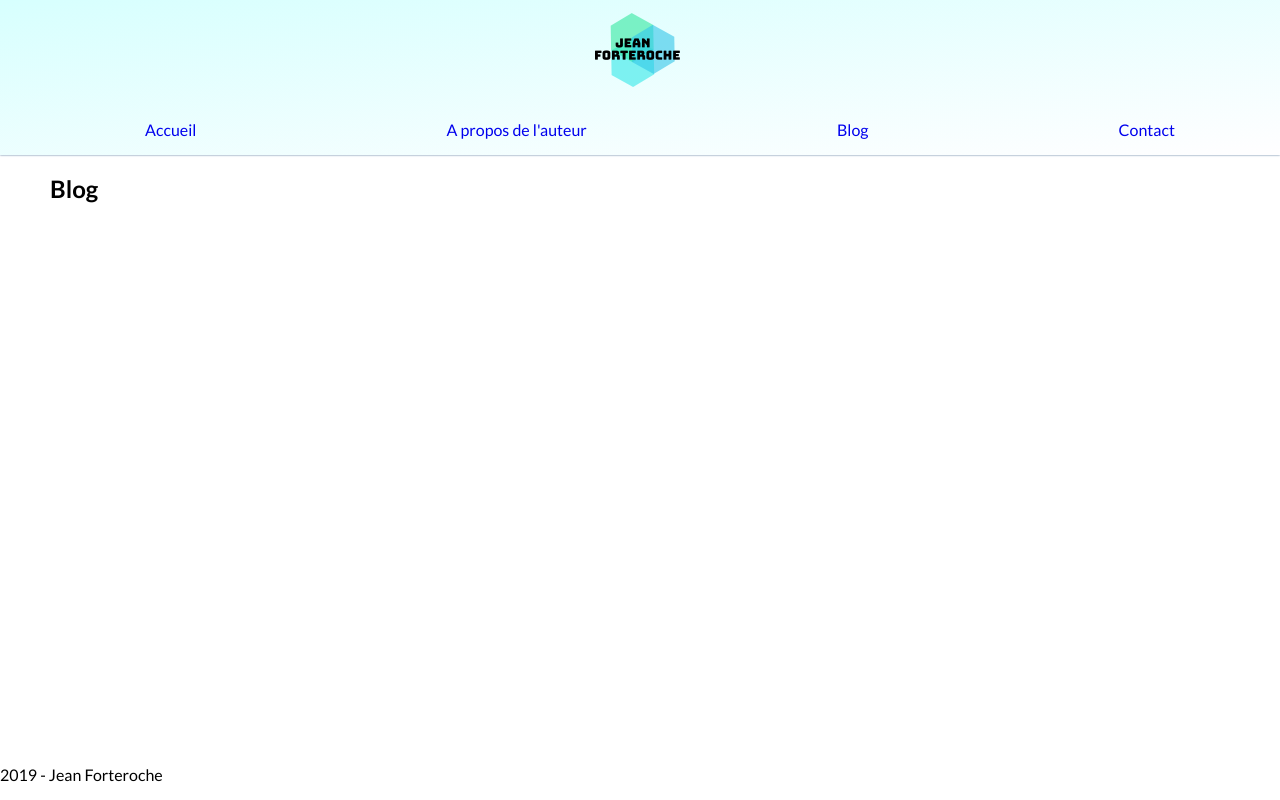
After one commit to Mis0u/projetphp, a PHP site: template lib/twig/view/viewBlog.html.twig in a window 1280 px wide. The commit adds this page. Run offline with PHP 8.4, Linux system fonts and the light colour scheme; the template is opened without the code that fills it, so the values that code supplies are empty; some libraries are stand-ins or nearby versions.

Commit message:
namespace TWIG

```diff
--- a/controller/ControllerAbout.php
+++ b/controller/ControllerAbout.php
@@ -6,8 +6,7 @@ use Lib\twig\ControllerTwig;
 class ControllerAbout extends ControllerTwig {
 
   public function about(){
-    $twig = new ControllerTwig();
-     $about = $twig->render('viewAbout.html.twig');
+     $about = $this->render('viewAbout.html.twig');
     }
 
 }
--- a/controller/ControllerArticle.php
+++ b/controller/ControllerArticle.php
@@ -16,8 +16,7 @@ class ControllerArticle extends ControllerTwig{
     $comments =  new CommentsModel();
     $nbPages = ceil($comments->countComments($idArticle)/self::COMMENT_PER_PAGE);
     $displayComments = $comments->getComments($idArticle, $this->getFirstResult($idArticle, $nbPages), self::COMMENT_PER_PAGE);
-    $twig = new ControllerTwig();
-    $commentsArticle = $twig->render('viewArticle.html.twig', $displayComments, $nbPages);
+    $commentsArticle = $this->render('viewArticle.html.twig', $displayComments, $nbPages);
   }
 
   private function getFirstResult($idArticle, $nbPages){
--- a/controller/ControllerBlog.php
+++ b/controller/ControllerBlog.php
@@ -14,7 +14,6 @@ class ControllerBlog extends ControllerTwig
     {
         $articleModel = new ArticleModel();
         $articles = $articleModel->getArticles();
-        $twig = new ControllerTwig();
-        $blog = $twig->render('viewBlog.html.twig',$articles);
+        $blog = $this->render('viewBlog.html.twig',$articles);
     }
 }
--- a/controller/ControllerContact.php
+++ b/controller/ControllerContact.php
@@ -9,7 +9,6 @@ class ControllerContact extends ControllerTwig {
 
     public function contact()
     {
-        $twig = new ControllerTwig();
-        $contact = $twig->render('viewContact.html.twig');
+        $contact = $this->render('viewContact.html.twig');
     }
 }
--- a/controller/ControllerHomepage.php
+++ b/controller/ControllerHomepage.php
@@ -12,7 +12,6 @@ class ControllerHomepage extends ControllerTwig
     {
         $articleModel = new ArticleModel();
         $lastArticle= $articleModel->getLastArticle();
-        $twig = new ControllerTwig();
-        $home = $twig->render('viewHomepage.html.twig',$lastArticle);
+        $home = $this->render('viewHomepage.html.twig',$lastArticle);
     }
 }
--- a/lib/twig/template.html.twig
+++ b/lib/twig/view/template.html.twig
@@ -22,6 +22,7 @@
         <div class="bg"></div>
     </header>
     <section>
+        {% block pageTitle %} {% endblock %}
         <article>
             {% block content %} {% endblock %}
         </article>
--- a/lib/twig/viewAbout.html.twig
+++ b/lib/twig/view/viewAbout.html.twig
@@ -5,7 +5,7 @@
 {% endblock %}
 
 {% block body %}
-    <body class="about">
+    <body class="about global">
 {% endblock %}
 
 {% block content %}
--- /dev/null
+++ b/lib/twig/view/viewBlog.html.twig
@@ -0,0 +1,31 @@
+{% extends "template.html.twig" %}
+
+{% block title %}
+    <title>Blog</title>
+{% endblock %}
+
+{% block body %}
+    <body class="global blog">
+{% endblock %}
+
+{% block pageTitle %}
+        <h1>Blog</h1>
+{% endblock %}
+
+{% block content %}
+
+        {% if array %}
+            {% for allArticles in array %}
+                <div class="box-content">
+                    <figure><img src="https://loremflickr.com/320/240"></figure>
+                    <h1>{{ allArticles.title }}</h1>
+                    <p class ="date">{{ allArticles.date_article }}</p>
+                    <p class = "resumeArticle"> {{ allArticles.content }}... </p>
+                    <p><a href="blog/chapitre/{{ allArticles.id_article }}">Voir plus</a></p>
+                </div>
+
+            {% endfor %}
+        {% endif %}
+
+
+{% endblock %}
--- a/lib/twig/viewContact.html.twig
+++ b/lib/twig/view/viewContact.html.twig
@@ -5,7 +5,7 @@
 {% endblock %}
 
 {% block body %}
-    <body class="about contact">
+    <body class="global contact">
 {% endblock %}
 
 {% block content %}
--- a/main.css
+++ b/main.css
@@ -1,7 +1,14 @@
+@import url('https://fonts.googleapis.com/css?family=Lato:300,400,700&display=swap');
+
+p, a, li, h1, h2, h3, footer, cite{
+  font-family: 'Lato', sans-serif;
+
+}
+
 body {
   padding: 0;
   margin: 0;
-  background-image: linear-gradient(to right, #243949 0%, #517fa4 100%);
+  background-color: #FFF;
   display: flex;
   flex-direction: column;
   min-height: 100vh;
@@ -24,7 +31,7 @@ body {
     box-shadow: 0px 0px 2px #507096;
 }
 
-.about header nav {
+.global header nav {
   box-shadow: 0px 0px 2px #507096;
   background-image: linear-gradient(-6deg, #FFFEFF 0%, #D7FFFE 100%);
 }
@@ -162,9 +169,58 @@ section .blog-about p:last-child a:hover {
   color: #284052;
 }
 
+/*BLOG*/
+
+.blog section{
+  padding: 0 50px;
+}
+
+.blog section article{
+  display: grid;
+  grid-template-columns: repeat(auto-fit, minmax(400px, 1fr) );
+  grid-gap: 30px;
+}
+.blog figure{
+  margin:0;
+  position: relative;
+}
+
+.blog figure img{
+  width: 100%;
+  height: 100%;
+}
+
+.blog figure:before{
+  position: absolute;
+  content: '';
+  width: 100%;
+  height: 100%;
+  top:0;
+  left:0;
+  background-color: rgba(0,0,0,0.4);
+  transition: background-color 0.3s ease-in-out;
+}
+
+.blog div.box-content:hover figure:before{
+  background-color:transparent;
+}
+
+.blog div.box-content{
+  border:1px solid #000;
+}
+
+.blog div.box-content h1,.blog div.box-content .date{
+  text-align: center;
+}
+
+.blog div.box-content .resumeArticle{
+  padding: 20px;
+}
+
+
 /*Article*/
 .article p, .article h1, .article div.pagination {
-  color: #fff;
+  color: #000;
 }
 
 /*FORM*/
```
Also changed, not shown: lib/twig/ControllerTwig.php (+16 -2 lines), lib/twig/view/viewArticle.html.twig (renamed from lib/twig/viewArticle.html.twig, +5 -5 lines), lib/twig/viewBlog.html.twig (deleted, +0 -23 lines), lib/twig/view/viewHomepage.html.twig (renamed from lib/twig/viewHomepage.html.twig).
